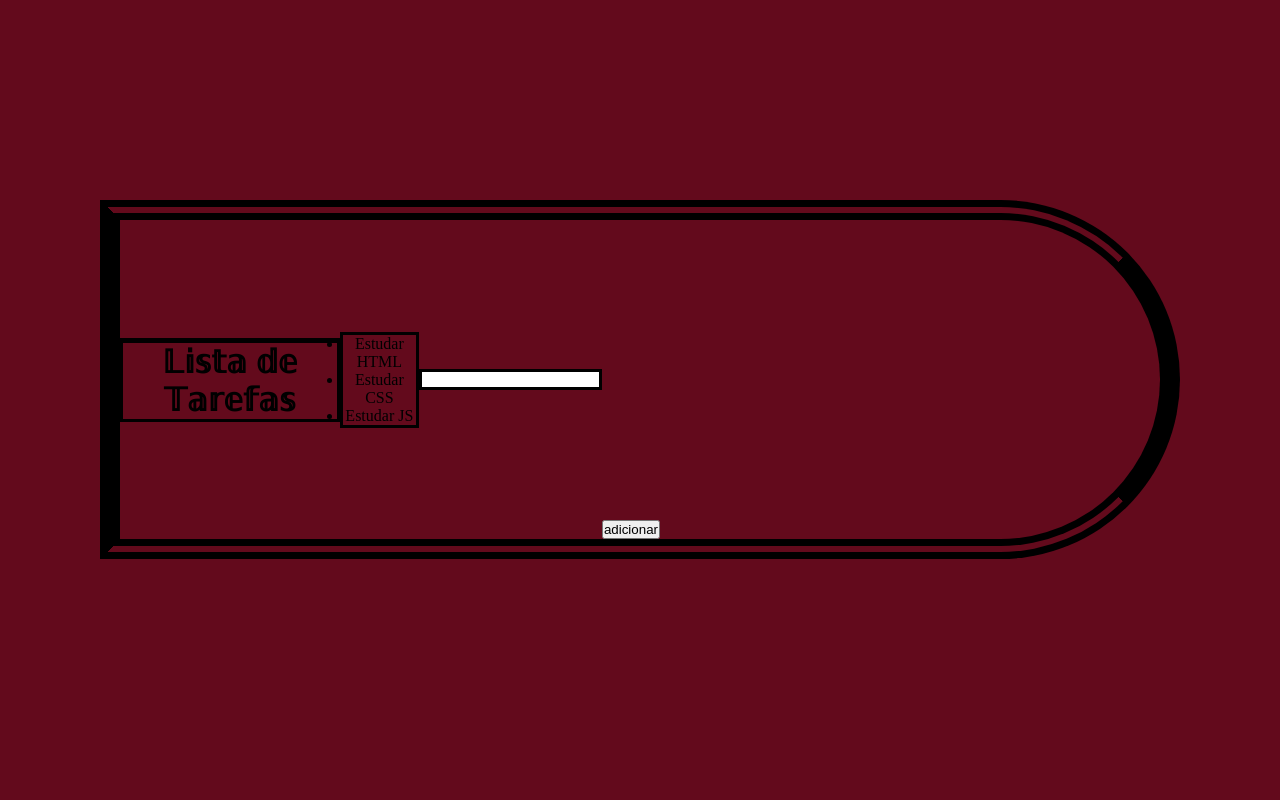
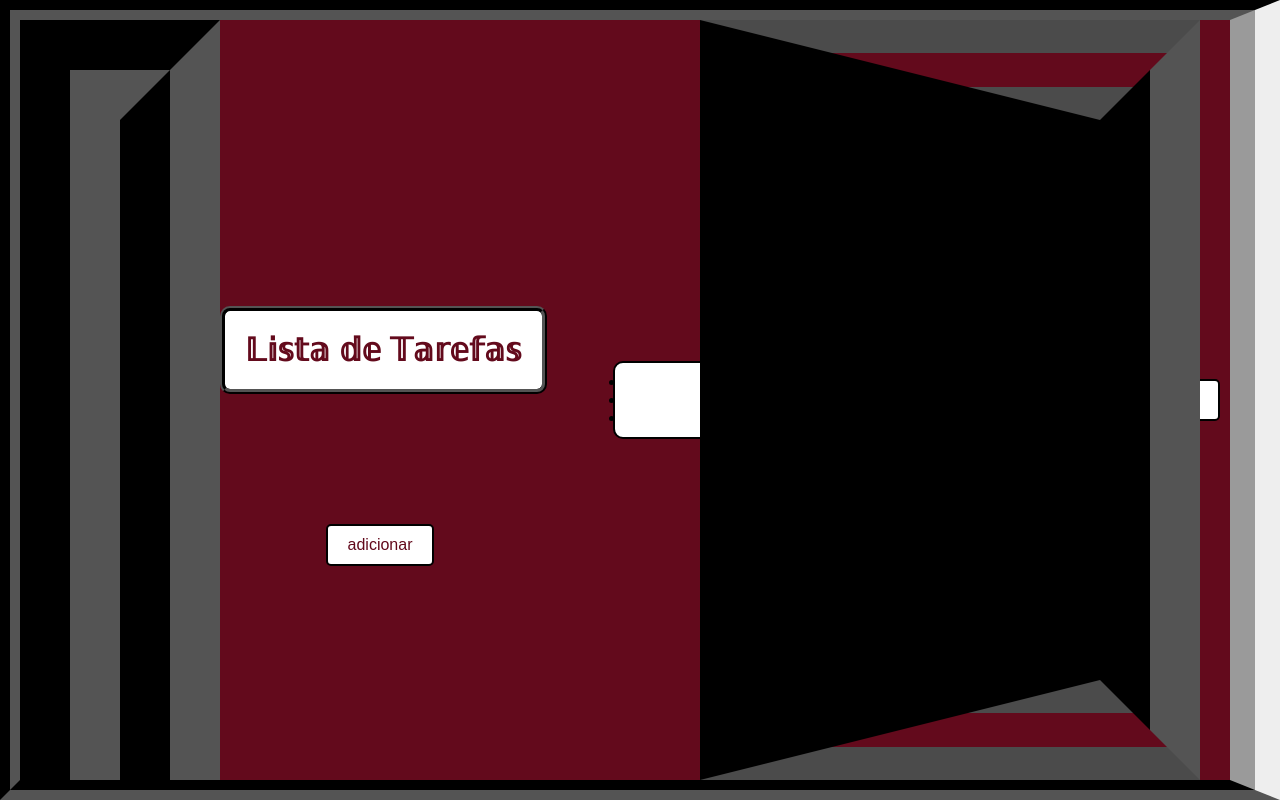
Before and after one commit to Marcoum11/lista.d.tarefas, a plain HTML site: page index.html in a window 1280 px wide. Drawn offline with Linux system fonts and the light colour scheme.

Commit message:
working in css
(cool stuff)

```diff
--- a/index.html
+++ b/index.html
@@ -8,6 +8,8 @@
 
  </head>
  <body>
+    <h2 id="border">Borda</h2>
+    <h2 id="border2">Borda2</h2>
     <h1>𝕃𝕚𝕤𝕥𝕒 𝕕𝕖 𝕋𝕒𝕣𝕖𝕗𝕒𝕤</h1>
     <ul id="listadetarefas"></ul>
 
--- a/style.css
+++ b/style.css
@@ -1,47 +1,114 @@
-* {
-   margin: ;
+ * {
+   margin: 0;
    padding: 0;
    box-sizing: border-box;
 }
-
-body {
-   border: solid black 20px;
-   border-top-style: double;
-   border-start-end-radius:400px;
-   border-end-end-radius:400px;
-   margin-left: 100px;
-   margin-right:100px;
-   margin-top:200px;
+ body {
+   border: 20px solid black;
+   border-right: 50px;
+   border-style: groove;
+   box-shadow:inset;
+   display: flex;
    justify-content: center;
    align-items: center;
-   display:flex;
-   text-align:center;
+   text-align: center;
    background-color: rgb(99, 10, 28);
    position: absolute;
-   border-bottom-style:double ;
+   width: calc(100%);
+   height: calc(100%);
 }
-input {
+
+ input {
    min-height: fit-content;
+   border: 2px solid black;
+   padding: 10px;
+   font-size: 16px;
+   border-radius: 5px;
+   background-color: white;
+   color: rgb(99, 10, 28);
+   margin: 10px;
+   transition: all 0.3s ease;
+}
+
+ input:focus {
+   border-color: rgb(99, 10, 28);
+   border-style: groove;
+   outline: none;
+}
+
+ button {
+   border: 2px solid black;
+   padding: 10px 20px;
+   font-size: 16px;
+   border-radius: 5px;
+   background-color: rgb(255, 255, 255);
+   color: rgb(99, 10, 28);
+   cursor: pointer;
+   margin: 10px;
+   transition: all 0.3s ease;
+}
+
+ #ADD:hover {
+   background-color: rgb(99, 10, 28);
+   color: white;
+   border-color: white;
+   cursor:cell;
 
 }
-#ADD {
+
+ #ADD {
    margin-top: 300px;
    margin-right: 500px;
+   position: absolute;
+
 
 }
-h1 {
+
+ h1 {
+   border: 5px ridge black;
+   padding: 20px;
+   margin-bottom: 100px;
+   background-color: white;
+   color: rgb(99, 10, 28);
+   border-radius: 10px;
+   font-family: 'Arial', sans-serif;
+   font-size:2em;
+}
+ #border {
    border:solid black;
-   border-top-width:5px ;
-   margin-bottom:;
-   margin-trim:500px;
+   border-width:100px;
+   border-style: groove;
+   font-size:0;
+   border-bottom-width: 300px;
+   width:calc(100% -500px) ;
+   min-height:calc(100%);
+   border-bottom:0;
 
 }
-#listadetarefas {
-   border: solid black;
-   width: 100px;
+ #border2 {
+
+   margin: 30px;
+   border:solid black;
+   border-width:100px;
+   border-right-style: groove;
+   border-top-style: double;
+   border-top-color: rgb(75, 75, 75);
+   border-left-width: 400px;
+   border-bottom-style:double;
+   border-bottom-color:rgb(75, 75, 75);
+   font-size:0;
+   width:calc(100% -400px) ;
+   min-height:calc(100%);
+   position: absolute;
+   right:0;
 
 }
-input {
-   border: solid black;
+ #listadetarefas {
+   border: 2px solid black;
+   width: 300px;
+   padding: 10px;
+   margin: 20px auto;
+   background-color: white;
+   border-radius: 10px;
 
 }
```
